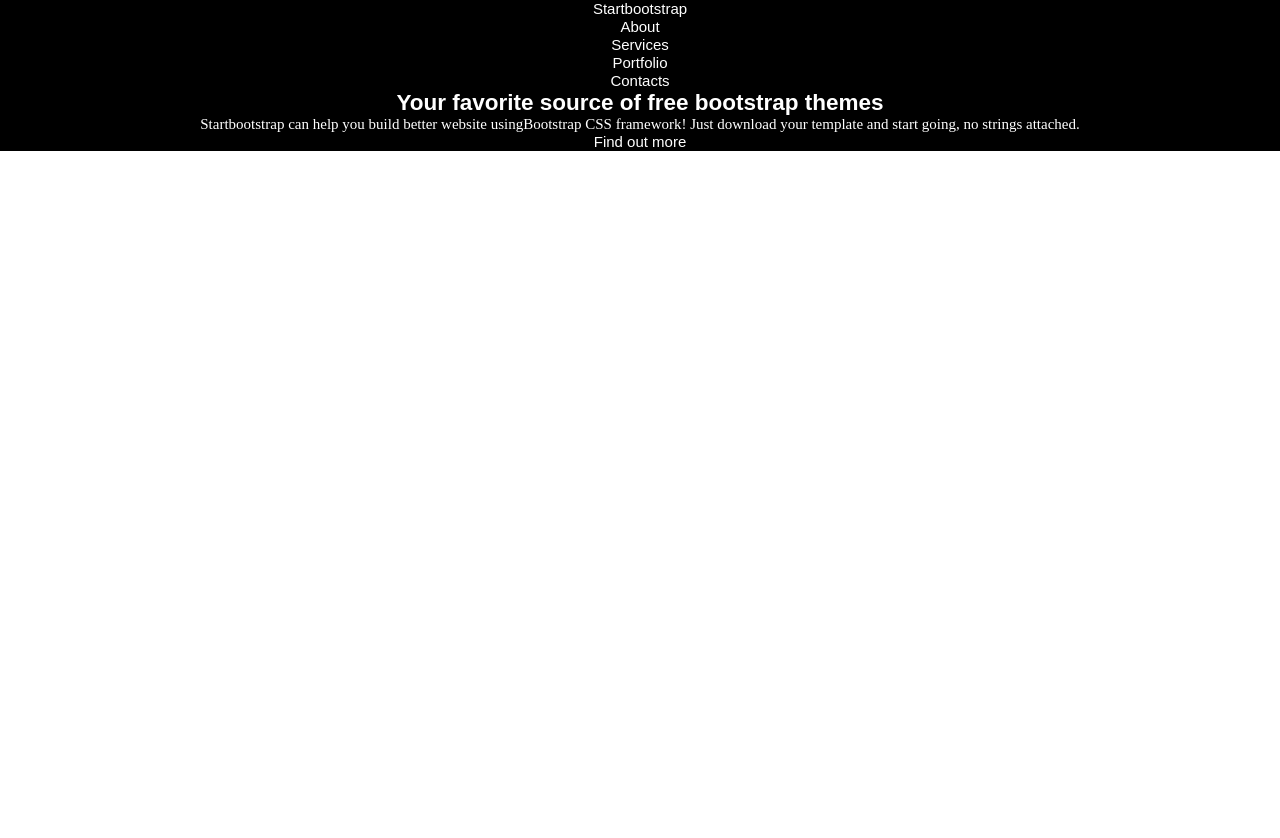
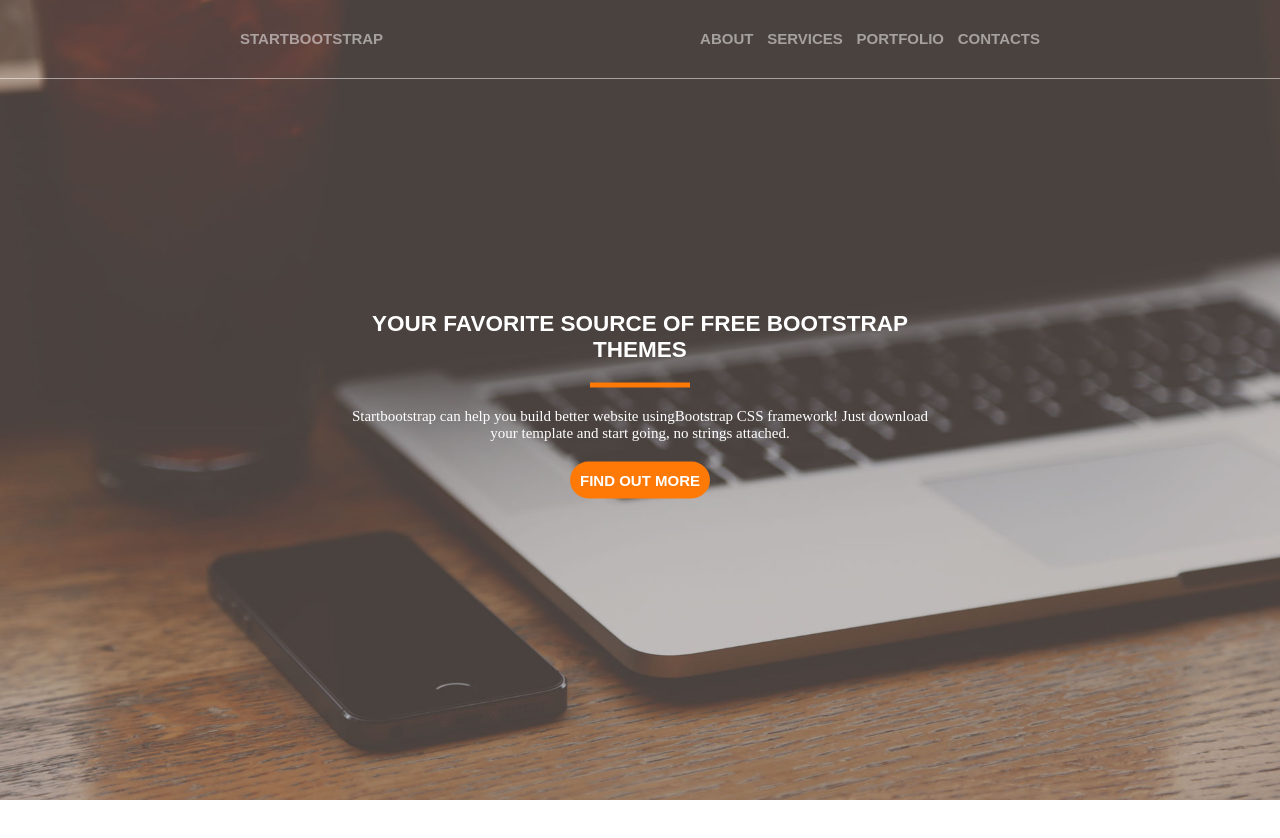
Before and after one commit to DWS-paris/FRONT_PP4P2020_HETIC, a plain HTML site: page 9janv/exo6/index.html in a window 1280 px wide. Before the commit the page ends 800 px from the top, so only its background shows below. Drawn offline with Linux system fonts and the light colour scheme.

Commit message:
fin de journée

```diff
--- a/9janv/exo6/css/main.css
+++ b/9janv/exo6/css/main.css
@@ -1,6 +1,11 @@
 /*
 Reset
 */
+    /* Injecter des variables dans le CSS */
+    :root{
+        --main-color: #ff7907;
+    }
+
     *{
         padding: 0;
         margin: 0;
@@ -26,6 +31,7 @@ Reset
 
     h1, a{
         font-family: sans-serif;
+        text-transform: uppercase;
     }
 
     a{
@@ -45,5 +51,74 @@ Header
 */
     header{
         background: black;
+        height: 100vh;
+        background-image: url('../img/header.jpg');
+        background-position: center;
+        background-size: cover;
+        background-attachment: fixed;
+
+        margin-bottom: 20rem;
+    }
+
+    nav{
+        font-weight: 900;
+        color: rgba(255, 255, 255, .5);
+        border-bottom: .1rem solid rgba(255, 255, 255, .5);
+        padding: 3rem;
+    }
+
+    nav ul {
+        text-align: right;
+        max-width: 80rem;
+        margin: auto;
+        position: relative; /* Bloquer les enfants dans le parent */
+    }
+
+    nav li:first-child{
+        position: absolute;
+        left: 0;
+    }
+
+    nav li{
+        display: inline-block;
+    }
+
+    nav li:not(:last-child){
+        margin-right: 1rem;
+    }
+
+    header section{
+        position: absolute;
+        top: 50%;
+        left: 50%;
+        width: 100%;
+        max-width: 60rem;
+
+        -moz-transform: translate(-50%, -50%);
+        -webkit-transform: translate(-50%, -50%);
+        transform: translate(-50%, -50%);
+    }
+
+    h1::after {
+        content: ''; /* Indispensable pour afficher le pseudo-élément */
+        display: block;
+        width: 10rem;
+        margin: 2rem auto;
+        border-bottom: .5rem solid var(--main-color);
+    }
+
+    header p {
+        margin-bottom: 3rem;
+    }
+
+    /* Sélecteur de balise suivante */
+    header p + a{
+        font-weight: 600;
+        padding: 1rem;
+        background: var(--main-color);
+
+        -moz-border-radius: 2rem;
+        -webkit-border-radius: 2rem;
+        border-radius: 2rem;
     }
 /**/
--- a/9janv/exo6/index.html
+++ b/9janv/exo6/index.html
@@ -20,7 +20,7 @@
             </nav>
 
             <section>
-                <h1>Your favorite source of free bootstrap themes</h1>
+                <h1>Your favorite source of free <a href="#">bootstrap themes</a></h1>
 
                 <p>Startbootstrap can help you build better website usingBootstrap CSS framework! Just download your template and start going, no strings attached.</p>
 
```
